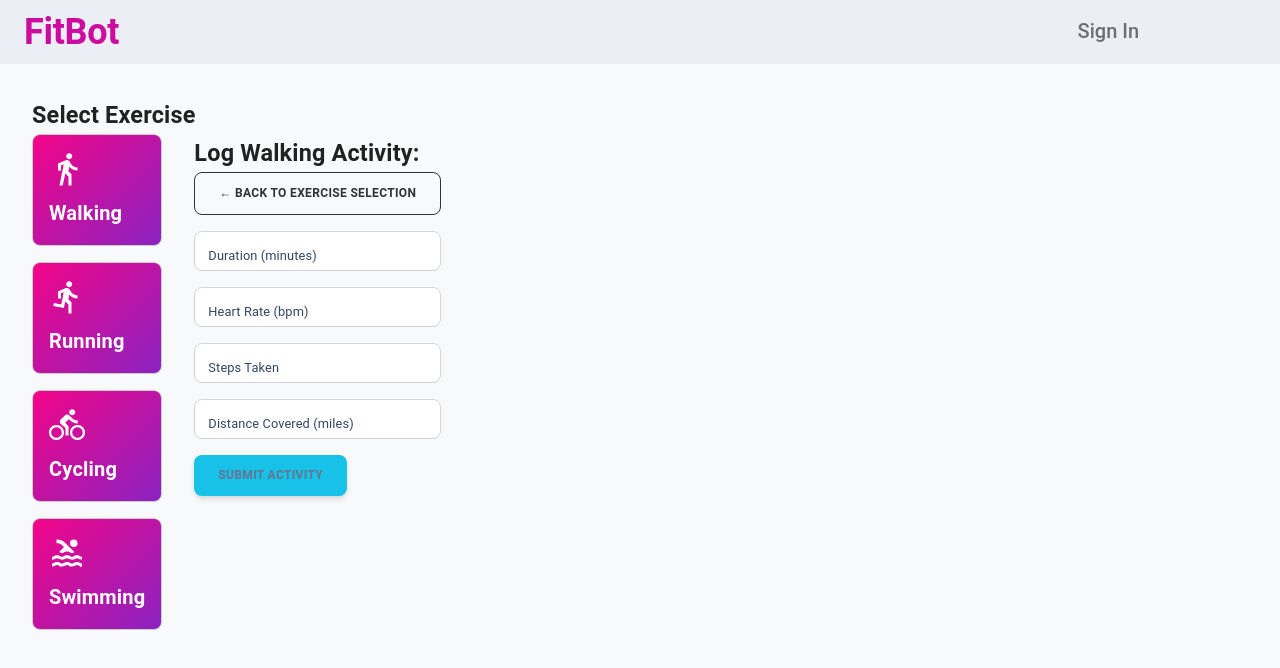
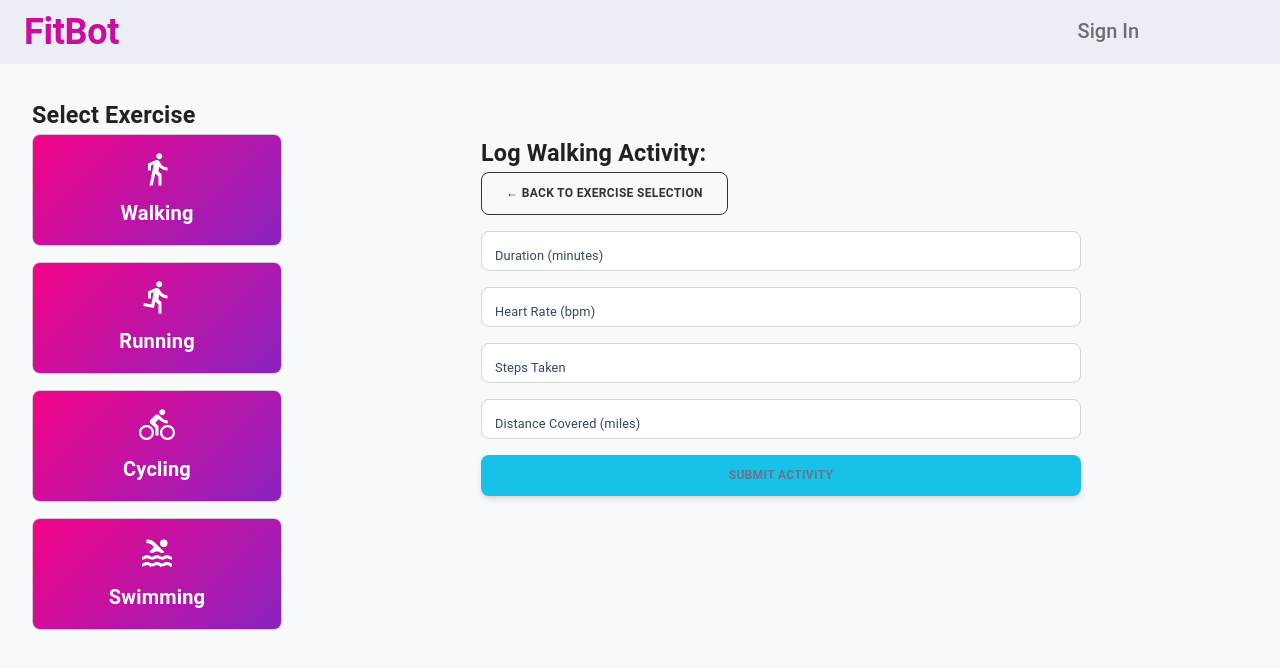
Before and after one commit to almyee/FitBot, a React (Create React App) app in the folder fitbot/frontend/: page /select-exercise in a window 1280 px wide. Both pictures are taken after a click on the element "Walking". Shown: the top 668 px of the page. Built offline with nearby package versions, Linux system fonts and the light colour scheme; some icons are missing; what chartjs-plugin-zoom would draw is missing.

Commit message:
updated activity log to fill page and fetch load issue for goals page is fixed and MET Loss curve is better

```diff
--- a/fitbot/frontend/src/examples/Cards/StatisticsCards/MiniStatisticsCard/SelectExercise.js
+++ b/fitbot/frontend/src/examples/Cards/StatisticsCards/MiniStatisticsCard/SelectExercise.js
@@ -1,5 +1,4 @@
 import { useState } from "react";
-import Grid from "@mui/material/Grid";
 import Button from "@mui/material/Button";
 import TextField from "@mui/material/TextField";
 import {
@@ -8,13 +7,12 @@ import {
   DirectionsBike,
   Pool,
 } from "@mui/icons-material";
-import MiniStatisticsCard from "../MiniStatisticsCard"; // You can keep or replace this
 
 const exercises = [
-  { id: "walking", title: "Walking", icon: { component: <DirectionsWalk fontSize="large" /> } },
-  { id: "running", title: "Running", icon: { component: <DirectionsRun fontSize="large" /> } },
-  { id: "cycling", title: "Cycling", icon: { component: <DirectionsBike fontSize="large" /> } },
-  { id: "swimming", title: "Swimming", icon: { component: <Pool fontSize="large" /> } },
+  { id: "walking", title: "Walking", icon: <DirectionsWalk fontSize="large" /> },
+  { id: "running", title: "Running", icon: <DirectionsRun fontSize="large" /> },
+  { id: "cycling", title: "Cycling", icon: <DirectionsBike fontSize="large" /> },
+  { id: "swimming", title: "Swimming", icon: <Pool fontSize="large" /> },
 ];
 
 export default function SelectExercise() {
@@ -33,18 +31,11 @@ export default function SelectExercise() {
     setActivityData((prev) => ({ ...prev, [name]: value }));
   };
 
-  // const handleSubmit = () => {
-  //   console.log("Submitting activity for:", selectedExercise);
-  //   console.log("Activity Data:", activityData);
-  //   setActivityData({ duration: "", heartRate: "", steps: "" });
-  //   setSelectedExercise("default");
-  // };
-
   const handleSubmit = async () => {
     if (!selectedExercise) return;
 
     const payload = {
-        user: "alyssa", // adjust as needed
+      user: "alyssa",
       action: selectedExercise,
       workoutType: "cardio",
       duration: String(activityData.duration),
@@ -54,61 +45,44 @@ export default function SelectExercise() {
       distanceCovered: String(activityData.distanceCovered),
     };
 
-      console.log("Created activity JSON:", payload); //DEBUG: Print to browser console
-
     try {
       const response = await fetch("http://localhost:3001/activitylogs", {
         method: "POST",
-          headers: {
-            "Content-Type": "application/json",
-          },
+        headers: { "Content-Type": "application/json" },
         body: JSON.stringify(payload),
       });
+      if (!response.ok) throw new Error("Failed to log activity");
 
-        if (!response.ok) {
-          throw new Error("Failed to log activity");
-        }
-
-        console.log("Activity logged successfully!" , payload); //DEBUG: Print to browser console
       setSubmitMessage("✅ Activity Logged!");
 
-        //Wait 6 seconds before resetting the form
       setTimeout(() => {
         setActivityData({
           duration: "",
           heartRate: "",
           stepCount: "",
-            distanceCovered: ""
+          distanceCovered: "",
         });
         setSelectedExercise("default");
-          setSubmitMessage(""); // Optionally clear message after hiding
+        setSubmitMessage("");
       }, 6000);
-
     } catch (error) {
-        console.error("Error submitting activity:", error.message);
       setSubmitMessage("❌ Error logging activity");
     }
-
-      // Reset form
-      setActivityData({ duration: "", heartRate: "", stepCount: "" });
-      setSelectedExercise("default");
   };
-
 
   const currentExercise = exercises.find((ex) => ex.id === selectedExercise);
 
   return (
-    <div style={{ padding: "2rem"}}>
+    <div style={{ padding: "2rem" }}>
       <h3>Select Exercise</h3>
 
-      <Grid container spacing={4}>
-        {/* Exercise selection */}
-        <Grid item xs={12} md={4}>
-          <Grid container direction="column" spacing={2}>
+      {/* Flex container for left buttons and right form */}
+      <div style={{ display: "flex", gap: "2rem" }}>
+        {/* Left side: fixed width column */}
+        <div style={{ flex: "0 0 250px" }}>
           {exercises.map((exercise) => (
-              <Grid item key={exercise.id}>
-
             <div
+              key={exercise.id}
               onClick={() => setSelectedExercise(exercise.id)}
               style={{
                 cursor: "pointer",
@@ -117,34 +91,37 @@ export default function SelectExercise() {
                 borderRadius: "8px",
                 background: "linear-gradient(135deg, #F20488 0%, #8B23C1 100%)",
                 color: "white",
+                marginBottom: "1rem",
+                textAlign: "center",
               }}
             >
-                  {exercise.icon.component}
+              {exercise.icon}
               <h4>{exercise.title}</h4>
             </div>
+          ))}
+        </div>
 
-              </Grid>
-            ))}
-          </Grid>
-        </Grid>
-
-        {/* Plain form */}
-        {selectedExercise !== "default" && currentExercise && (
-          <Grid item xs={12} md={8}>
+        {/* Right side: flexible width, fills remaining space */}
+        <div style={{ flex: 1, display: "flex", justifyContent: "center" }}>
+          {selectedExercise !== "default" && currentExercise ? (
+            <div style={{ width: "100%", maxWidth: "600px" }}>
               <h3>Log {currentExercise.title} Activity:</h3>
               <Button
                 variant="outlined"
                 color="secondary"
                 onClick={() => setSelectedExercise("default")}
-              sx={{ mb: 2, color: '#333', borderColor: '#333' }}
+                sx={{ mb: 2, color: "#333", borderColor: "#333" }}
               >
                 ← Back to Exercise Selection
               </Button>
 
-            <form onSubmit={(e) => { e.preventDefault(); handleSubmit(); }}>
-              <Grid container spacing={2} direction="column">
-
-                <Grid item>
+              <form
+                onSubmit={(e) => {
+                  e.preventDefault();
+                  handleSubmit();
+                }}
+              >
+                <div style={{ display: "flex", flexDirection: "column", gap: "1rem" }}>
                   <TextField
                     type="number"
                     label="Duration (minutes)"
@@ -152,15 +129,8 @@ export default function SelectExercise() {
                     fullWidth
                     value={activityData.duration}
                     onChange={handleInputChange}
-                    InputLabelProps={{
-                      sx: {
-                        fontSize: '0.8rem', // smaller label text
-                      },
-                    }}
+                    InputLabelProps={{ sx: { fontSize: "0.8rem" } }}
                   />
-                </Grid>
-
-                <Grid item>
                   <TextField
                     type="number"
                     label="Heart Rate (bpm)"
@@ -168,15 +138,8 @@ export default function SelectExercise() {
                     fullWidth
                     value={activityData.heartRate}
                     onChange={handleInputChange}
-                    InputLabelProps={{
-                      sx: {
-                        fontSize: '0.8rem', // smaller label text
-                      },
-                    }}
+                    InputLabelProps={{ sx: { fontSize: "0.8rem" } }}
                   />
-                </Grid>
-
-                <Grid item>
                   <TextField
                     type="number"
                     label="Steps Taken"
@@ -184,49 +147,42 @@ export default function SelectExercise() {
                     fullWidth
                     value={activityData.stepCount}
                     onChange={handleInputChange}
-                    InputLabelProps={{
-                      sx: {
-                        fontSize: '0.8rem', // smaller label text
-                      },
-                    }}
+                    InputLabelProps={{ sx: { fontSize: "0.8rem" } }}
                   />
-                </Grid>
-
-                <Grid item>
                   <TextField
-                    type="float"
+                    type="number"
                     label="Distance Covered (miles)"
                     name="distanceCovered"
                     fullWidth
                     value={activityData.distanceCovered}
                     onChange={handleInputChange}
-                    InputLabelProps={{
-                      sx: {
-                        fontSize: '0.8rem', // smaller label text
-                      },
-                    }}
+                    InputLabelProps={{ sx: { fontSize: "0.8rem" } }}
                   />
-                </Grid>
-
-                <Grid item>
                   <Button variant="contained" color="primary" type="submit">
                     Submit Activity
                   </Button>
-                </Grid>
-              </Grid>
+                </div>
               </form>
-          </Grid>
+            </div>
+          ) : (
+            <div style={{ color: "#777", fontStyle: "italic" }}>
+              Select an exercise to log activity.
+            </div>
           )}
+        </div>
+      </div>
 
-        {/* Message Appears After Form Is Submitted Correctly*/}
+      {/* Submission message */}
       {submitMessage && (
-              <h3 style={{ color: submitMessage.startsWith("✅") ? "green" : "red", marginTop: "2rem" }}>
+        <h3
+          style={{
+            color: submitMessage.startsWith("✅") ? "green" : "red",
+            marginTop: "2rem",
+          }}
+        >
           {submitMessage}
         </h3>
       )}
-
-      </Grid>
     </div>
-
   );
 }
--- a/fitbot/frontend/src/examples/Cards/StatisticsCards/MiniStatisticsCard/ShowGoals.js
+++ b/fitbot/frontend/src/examples/Cards/StatisticsCards/MiniStatisticsCard/ShowGoals.js
@@ -74,29 +74,7 @@ const GOAL_CONFIG = {
   "Water Intake": { key: "waterIntake", unit: "cups", target: 8 },
 };
 
-// const GOAL_COLORS = {
-//   "Steps Taken": {
-//     barColor: "#4caf50",      // MUI green for "success"
-//     lineColor: "rgba(76, 175, 80, 0.5)",
-//   },
-//   "Water Intake": {
-//     barColor: "#29b6f6",      // MUI light blue for "info"
-//     lineColor: "rgba(41, 182, 246, 0.5)",
-//   },
-//   "Calories Burned": {
-//     barColor: "#ef5350",      // MUI red for "primary"
-//     lineColor: "rgba(239, 83, 80, 0.4)",
-//   },
-//   // Add fallback/defaults if needed
-//   "Exercise Duration": {
-//     barColor: "#ab47bc",      // purple
-//     lineColor: "rgba(171, 71, 188, 0.4)",
-//   },
-//   "Distance Covered": {
-//     barColor: "#ffa726",      // orange
-//     lineColor: "rgba(255, 167, 38, 0.4)",
-//   },
-// };
+
 const GOAL_COLORS = {
   "Steps Taken": {
     barColor: "#98EC2E", // success (green) #98EC2E "#4caf50"
@@ -120,6 +98,21 @@ const GOAL_COLORS = {
     lineColor: "rgba(255, 167, 38, 0.4)",
   },
 };
+async function retryFetch(url, options = {}, retries = 3, delay = 1000) {
+  for (let i = 0; i < retries; i++) {
+    try {
+      const res = await fetch(url, options);
+      if (!res.ok) throw new Error(`HTTP error: ${res.status}`);
+      return await res.json();
+    } catch (err) {
+      if (i < retries - 1) {
+        await new Promise((resolve) => setTimeout(resolve, delay));
+      } else {
+        throw err;
+      }
+    }
+  }
+}
 
 
 export default function ShowGoals() {
@@ -128,17 +121,14 @@ export default function ShowGoals() {
   const [error, setError] = useState(null);
   const [selectedGoal, setSelectedGoal] = useState("Calories Burned");
 
+
   const fetchLogs = useCallback(async () => {
   setLoading(true);
   setError(null);
   try {
-      const userResponse = await fetch("http://localhost:3001/users");
-      if (!userResponse.ok) throw new Error("Failed to fetch users");
-      const users = await userResponse.json();
+    const users = await retryFetch("http://localhost:3001/users");
     console.log("users =", users);
-      const logsResponse = await fetch("http://localhost:3001/activitylogs");
-      if (!logsResponse.ok) throw new Error("Failed to fetch logs");
-      const logsData = await logsResponse.json();
+    const logsData = await retryFetch("http://localhost:3001/activitylogs");
     const alyssaLogs = logsData.filter((log) => log.user === "alyssa");
     setLogs(alyssaLogs);
   } catch (err) {
@@ -147,6 +137,7 @@ export default function ShowGoals() {
     setLoading(false);
   }
 }, []);
+
 
   useEffect(() => {
     fetchLogs();
@@ -361,19 +352,20 @@ export default function ShowGoals() {
     }),
     []
   );
-
-  if (loading)
-    return (
-      <Grid container justifyContent="center" alignItems="center" style={{ minHeight: 200 }}>
-        <CircularProgress />
-      </Grid>
-    );
-  if (error)
-    return (
-      <Alert severity="error" variant="outlined" style={{ margin: 20 }}>
-        {error}
-      </Alert>
-    );
+  if (loading) return <p>Loading goal data...</p>;
+  if (error) return <p>Error: {error}</p>;
+  // if (loading)
+  //   return (
+  //     <Grid container justifyContent="center" alignItems="center" style={{ minHeight: 200 }}>
+  //       <CircularProgress />
+  //     </Grid>
+  //   );
+  // if (error)
+  //   return (
+  //     <Alert severity="error" variant="outlined" style={{ margin: 20 }}>
+  //       {error}
+  //     </Alert>
+  //   );
 
   return (
     <Grid container spacing={2} sx={{ px: 2, py: 3 }}>
```
Also changed, not shown: 1 other file (tests, documents, lock files or other folders). Lines whose indentation alone changed are shown as unchanged.
